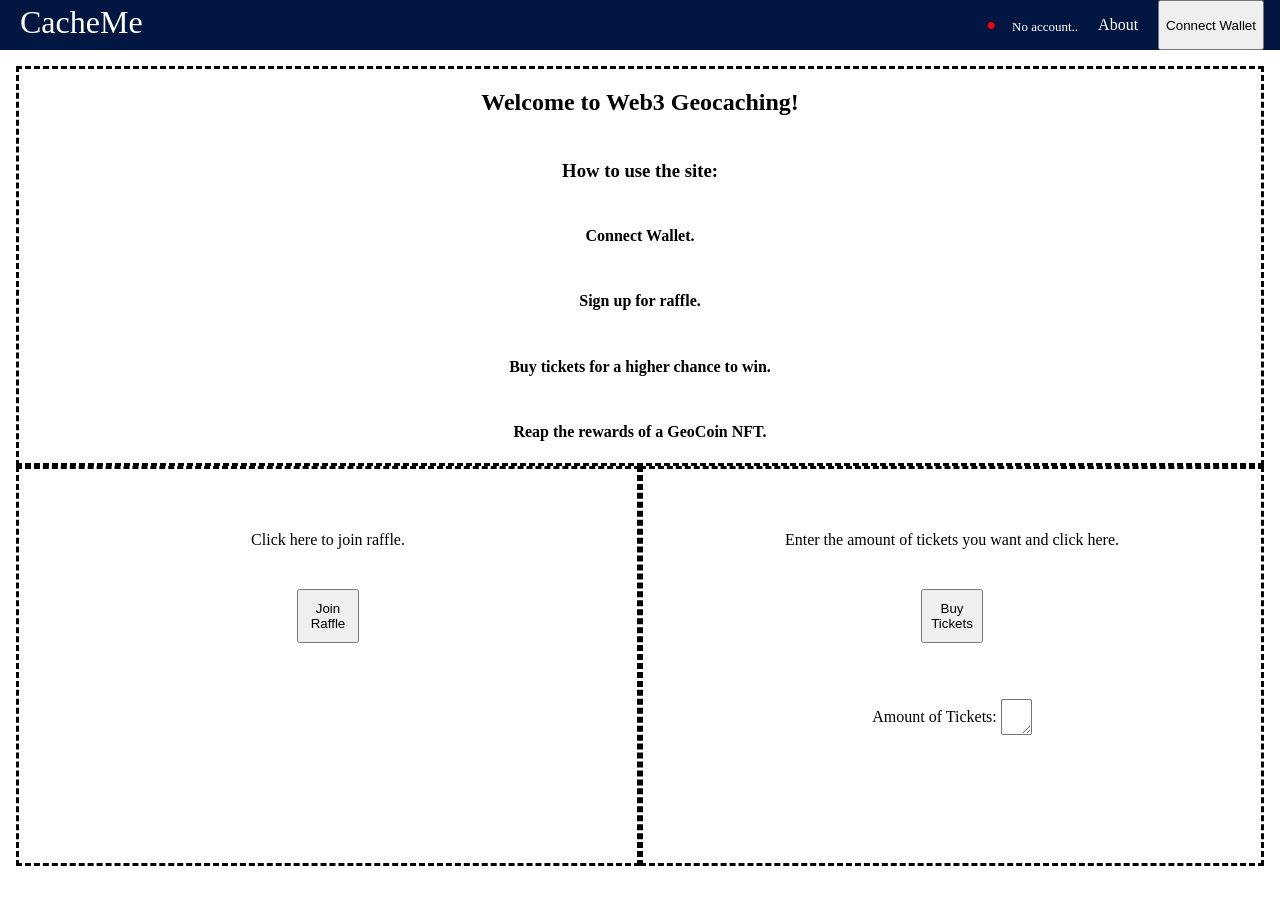
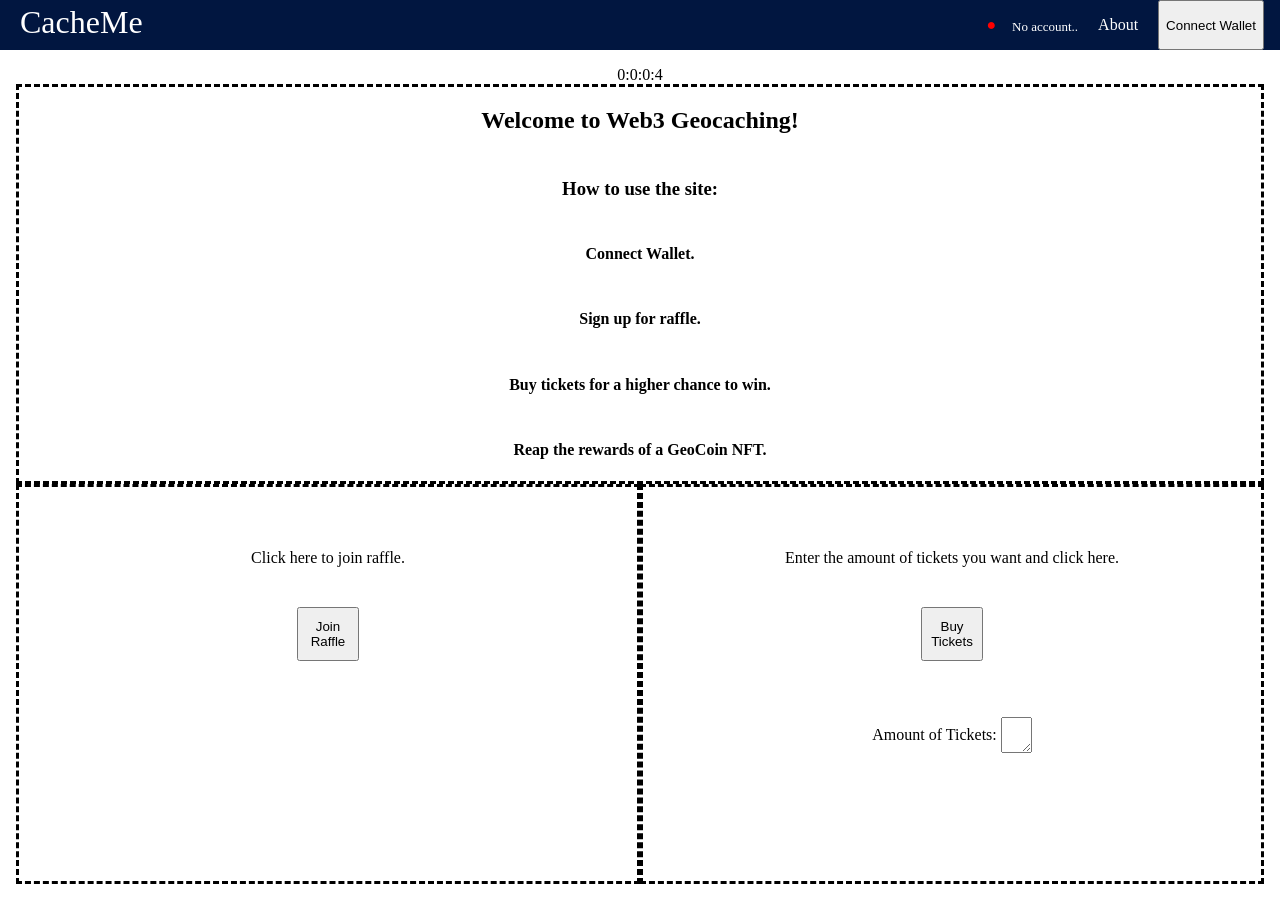
Before and after one commit to IanSmith1337/EmeraldWallet, a React (Create React App) app in the folder website/: page / in a window 1280 px wide. Built offline with nearby package versions, Linux system fonts and the light colour scheme.

Commit message:
Start to countdown.

```diff
--- a/website/package.json
+++ b/website/package.json
@@ -11,6 +11,7 @@
     "dom": "^0.0.3",
     "ethers": "^5.7.2",
     "react": "^18.2.0",
+    "react-countdown": "^2.3.5",
     "react-dom": "^18.2.0",
     "react-helmet": "^6.1.0",
     "react-icons": "^4.6.0",
--- a/website/src/Pages/Home.js
+++ b/website/src/Pages/Home.js
@@ -1,5 +1,7 @@
 import React from 'react'
 import abi from './utils/GCW3Raffle.json'
+import ReactDOM from 'react-dom';
+import Countdown from 'react-countdown';
 const { ethers } = require('ethers')
 const { useState } = require('react')
 
@@ -53,7 +55,27 @@ export default function Home() {
     }
   }
 
+  const Completionist = () => <span>You are good to go!</span>;
+
+  // Renderer callback with condition
+  const renderer = ({ days, hours, minutes, seconds, completed }) => {
+    if (completed) {
+      // Render a completed state
+      return <Completionist />;
+    } else {
+      // Render a countdown
+      return <span>{days}:{hours}:{minutes}:{seconds}</span>;
+    }
+  };
+
   return (
+    <div>
+      <Countdown
+        date={Date.now() + 10000}
+        intervalDelay={0}
+        precision={3}
+        renderer={renderer}
+      />
       <div>
         <div className="row">
           <div className="containers">
@@ -91,5 +113,6 @@ export default function Home() {
           </div>
         </div>
       </div>
+    </div>
   )
 }
```
Also changed, not shown: 1 other file (tests, documents, lock files or other folders). Lines whose indentation alone changed are shown as unchanged.
